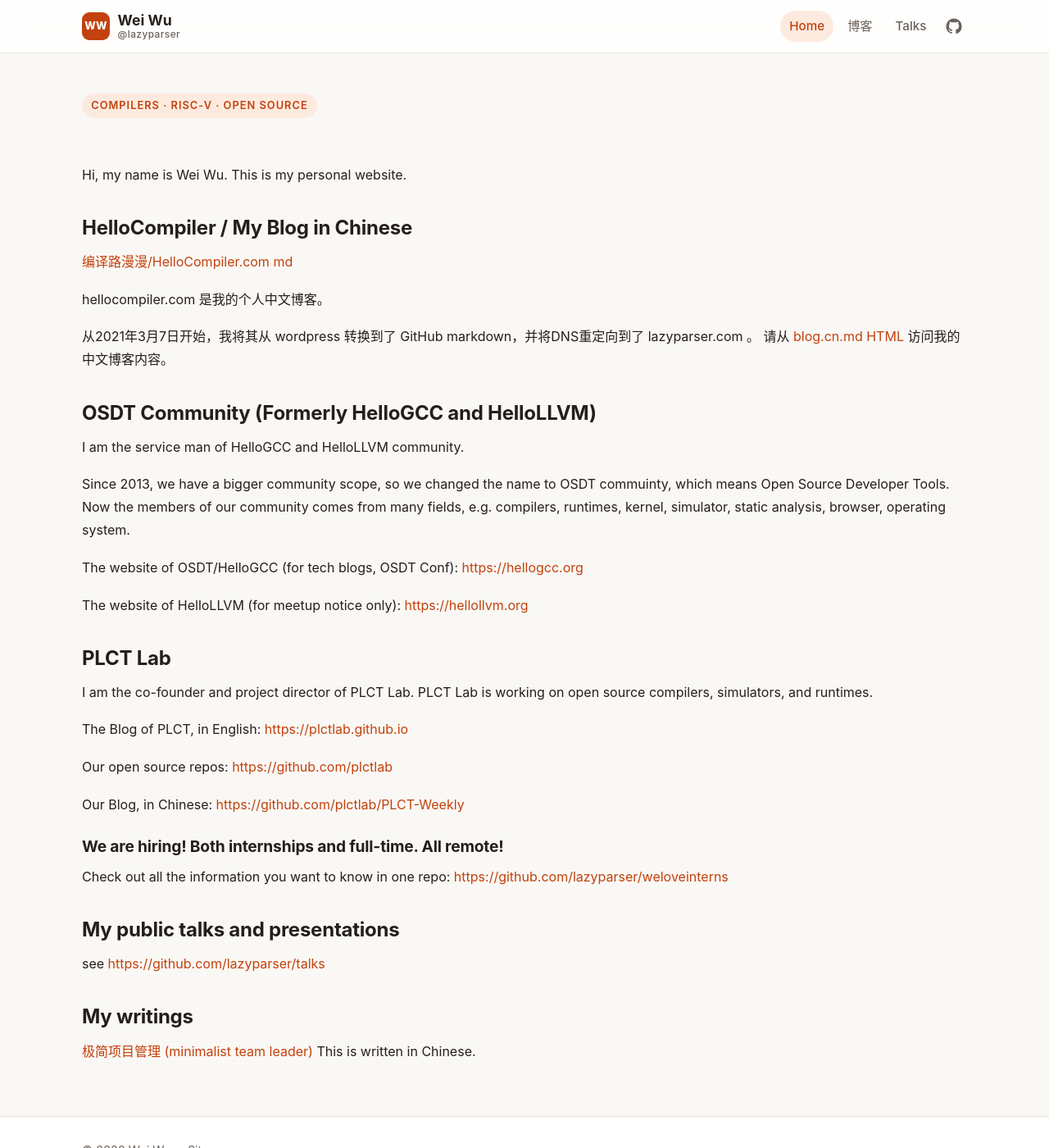
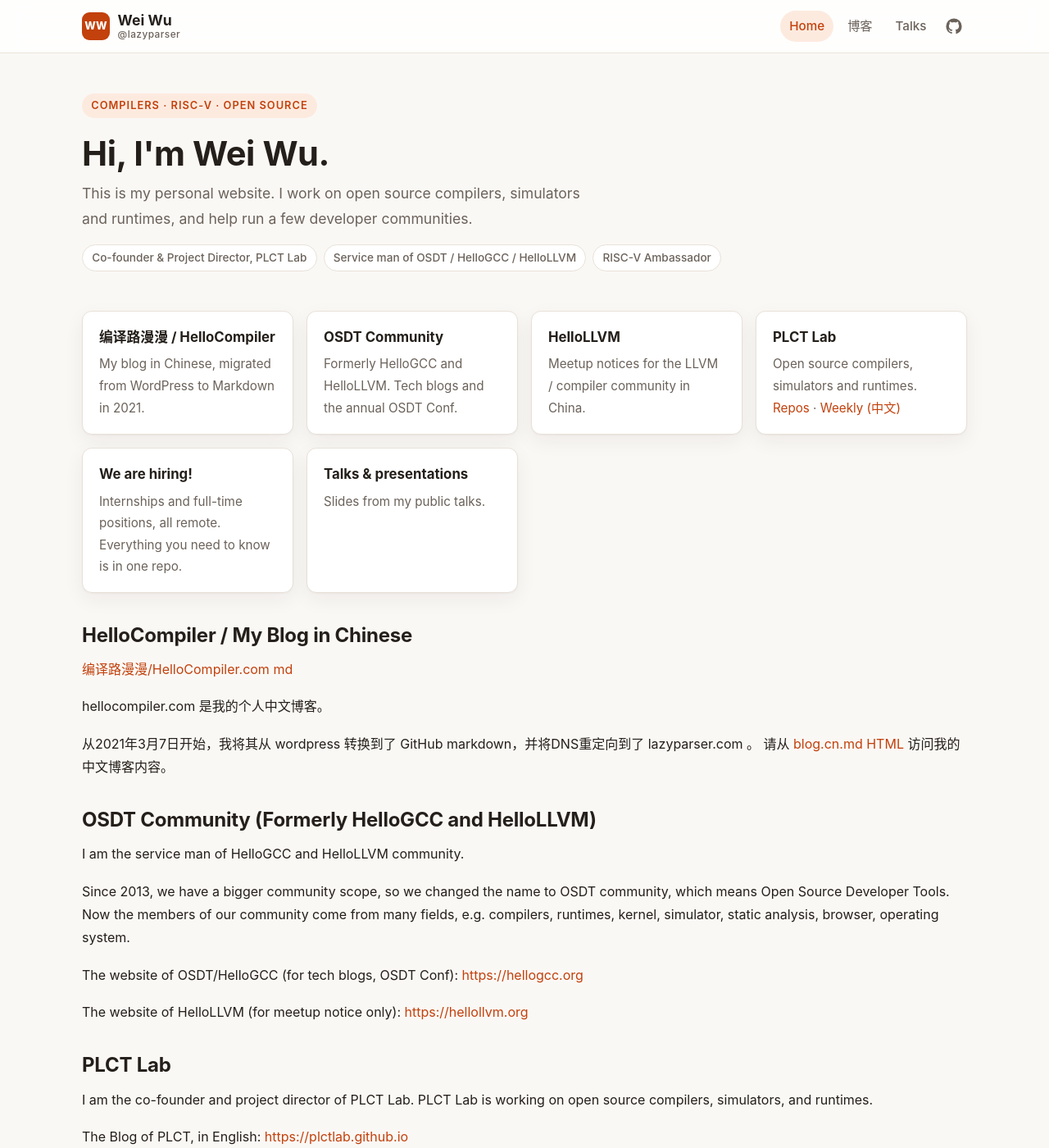
Before and after one commit to lazyparser/lazyparser.github.io, a Jekyll site: the page built from index.md, in a window 1280 px wide and 1400 px high. Shown: the whole window at 82% size. Built offline with Jekyll 4.4.1, drawn with Linux system fonts in a browser that asks for light colours; our own code applies the rules of GitHub Pages for plain Markdown files.

Commit message:
feat: home link cards and styled blog archive
- Front matter for the home page (title, tagline, roles) and a link
  card grid above the existing sections; body text kept, two typos fixed
- blog.cn.md gets a title and the post list renders as an archive

```diff
--- a/index.md
+++ b/index.md
@@ -1,4 +1,26 @@
-Hi, my name is Wei Wu. This is my personal website.
+---
+layout: home
+title: Hi, I'm Wei Wu.
+tagline: This is my personal website. I work on open source compilers, simulators and runtimes, and help run a few developer communities.
+roles:
+  - Co-founder & Project Director, PLCT Lab
+  - Service man of OSDT / HelloGCC / HelloLLVM
+  - RISC-V Ambassador
+---
+
+- [编译路漫漫 / HelloCompiler](blog.cn.html)
+  My blog in Chinese, migrated from WordPress to Markdown in 2021.
+- [OSDT Community](https://hellogcc.org)
+  Formerly HelloGCC and HelloLLVM. Tech blogs and the annual OSDT Conf.
+- [HelloLLVM](https://hellollvm.org)
+  Meetup notices for the LLVM / compiler community in China.
+- [PLCT Lab](https://plctlab.github.io)
+  Open source compilers, simulators and runtimes. [Repos](https://github.com/plctlab) · [Weekly (中文)](https://github.com/plctlab/PLCT-Weekly)
+- [We are hiring!](https://github.com/lazyparser/weloveinterns)
+  Internships and full-time positions, all remote. Everything you need to know is in one repo.
+- [Talks & presentations](https://github.com/lazyparser/talks)
+  Slides from my public talks.
+{: .cards}
 
 ## HelloCompiler / My Blog in Chinese
 
@@ -13,7 +35,7 @@
 
 I am the service man of HelloGCC and HelloLLVM community.
 
-Since 2013, we have a bigger community scope, so we changed the name to OSDT commuinty, which means Open Source Developer Tools. Now the members of our community comes from many fields, e.g. compilers, runtimes, kernel, simulator, static analysis, browser, operating system.
+Since 2013, we have a bigger community scope, so we changed the name to OSDT community, which means Open Source Developer Tools. Now the members of our community come from many fields, e.g. compilers, runtimes, kernel, simulator, static analysis, browser, operating system.
 
 The website of OSDT/HelloGCC (for tech blogs, OSDT Conf):
 [https://hellogcc.org](https://hellogcc.org)
@@ -37,7 +59,7 @@
 ### We are hiring! Both internships and full-time. All remote!
 
 Check out all the information you want to know in one repo:
-[https://github.com/lazyparser/weloveinterns](https://github.com/lazyparser/weloveintern)
+[https://github.com/lazyparser/weloveinterns](https://github.com/lazyparser/weloveinterns)
 
 ## My public talks and presentations
 
```
Also changed, not shown: blog.cn.md (+6 -1 lines).
